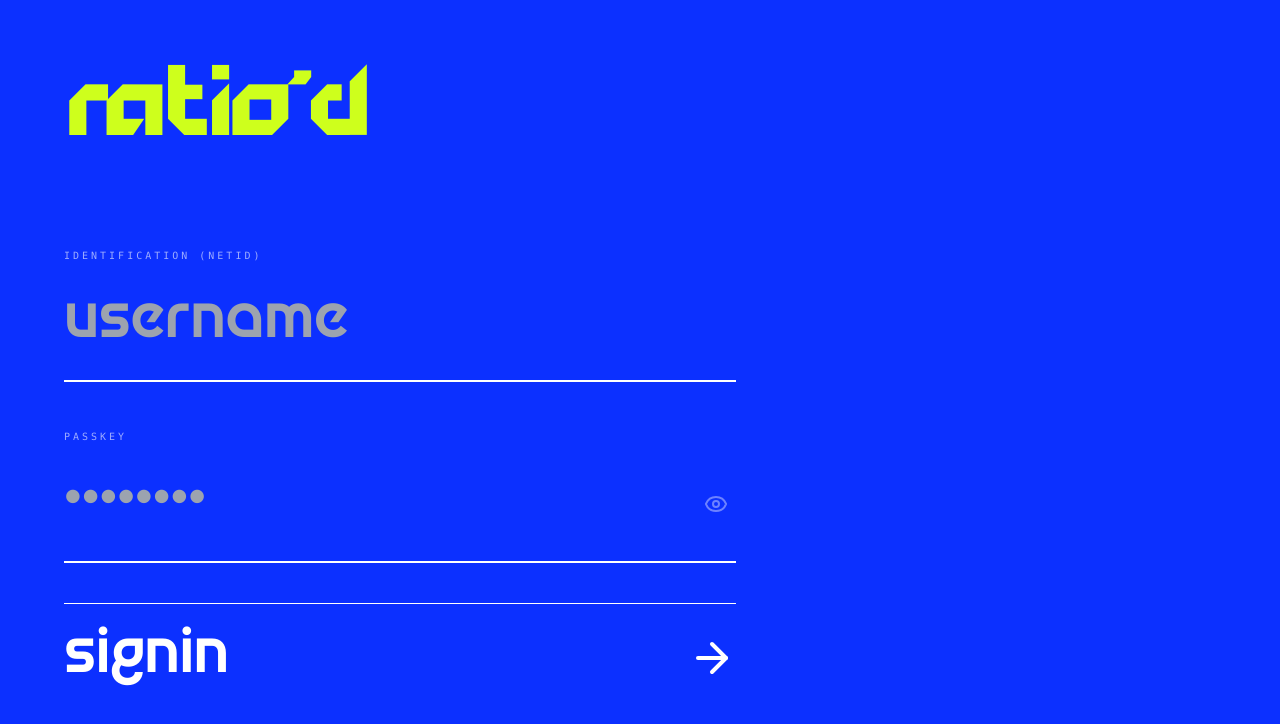
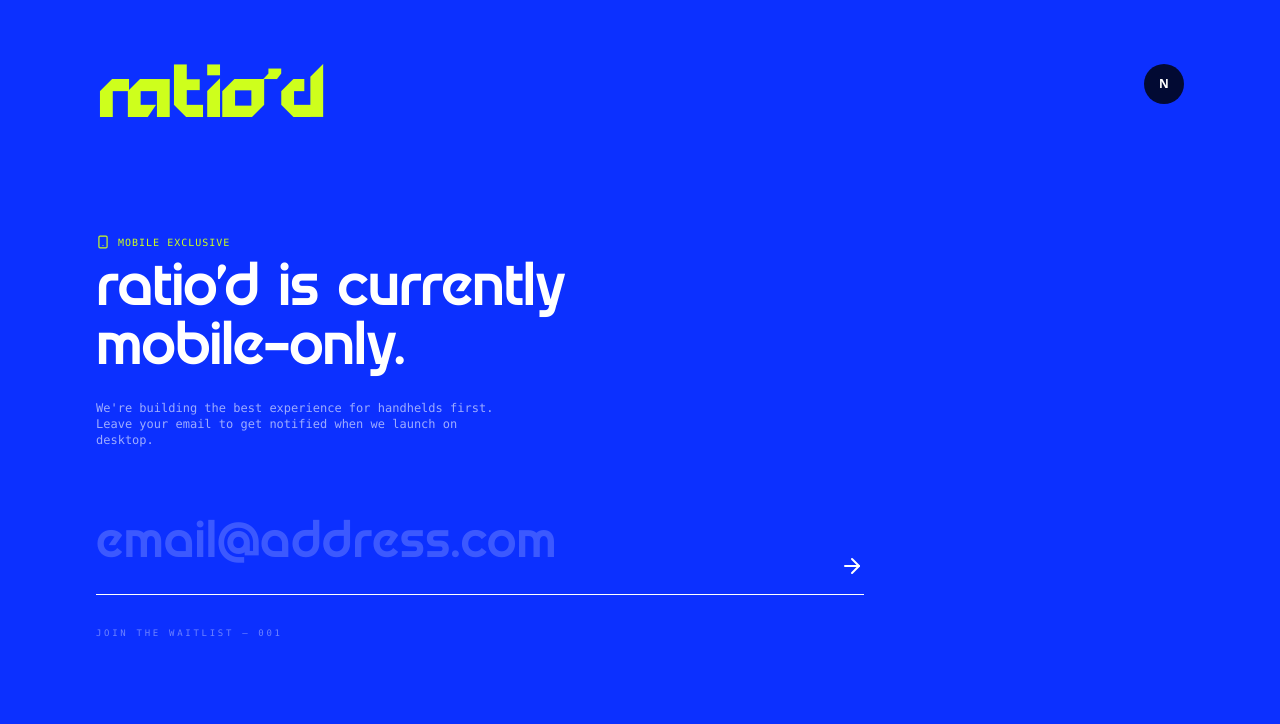
Before and after one commit to projectakshith/ratio-d, a Next.js app: page / in a window 1280 px wide. Shown: the top 724 px of the page. Built offline with nearby package versions, Linux system fonts and the light colour scheme; no server answers; a web font is replaced by a local one.

Commit message:
feat: onboarding page

```diff
--- a/src/app/layout.tsx
+++ b/src/app/layout.tsx
@@ -15,7 +15,7 @@ const geistMono = Geist_Mono({
 });
 
 export const metadata: Metadata = {
-  title: "Ratio'd-dev",
+  title: "Ratio'd",
   description: "cool looking and simple academia dashboard",
   manifest: "/manifest.json",
   themeColor: "#000000",
--- a/src/app/page.tsx
+++ b/src/app/page.tsx
@@ -2,6 +2,7 @@
 import React, { useState, useEffect } from "react";
 import LoginPage from "@/components/shared/LoginPage";
 import AcademiaApp from "@/components/AcademiaApp";
+import OnboardingPage from "@/components/OnboardingPage";
 import { EncryptionUtils } from "@/utils/Encryption";
 
 export default function Home() {
@@ -10,7 +11,7 @@ export default function Home() {
   const [customDisplayName, setCustomDisplayName] = useState("");
   const [isUpdating, setIsUpdating] = useState(false);
 
-  const performLogin = async (username, password) => {
+  const performLogin = async (username: string, password: string) => {
     const savedCookies = EncryptionUtils.loadDecrypted("academia_cookies");
 
     const response = await fetch(`${process.env.NEXT_PUBLIC_API_URL}/login`, {
@@ -37,7 +38,7 @@ export default function Home() {
     return result;
   };
 
-  const refreshData = async (creds, existingData) => {
+  const refreshData = async (creds: any, existingData: any) => {
     setIsUpdating(true);
     try {
       const savedCookies = EncryptionUtils.loadDecrypted("academia_cookies");
@@ -79,8 +80,12 @@ export default function Home() {
   };
 
   useEffect(() => {
-    const checkSession = async () => {
+    const checkState = async () => {
       EncryptionUtils.cleanOldKeys();
+
+      const isStandalone =
+        window.matchMedia("(display-mode: standalone)").matches ||
+        (window.navigator as any).standalone;
 
       const cachedData = localStorage.getItem("ratio_data");
       const cachedCreds = EncryptionUtils.loadDecrypted("ratio_credentials");
@@ -91,17 +96,18 @@ export default function Home() {
       if (cachedData) {
         const parsedData = JSON.parse(cachedData);
         setUserData(parsedData);
-        setView("app");
 
-        if (cachedCreds) {
+        setView(isStandalone ? "app" : "onboarding");
+
+        if (cachedCreds && isStandalone) {
           refreshData(cachedCreds, parsedData);
         }
       } else {
-        setView("login");
+        setView(isStandalone ? "login" : "onboarding");
       }
     };
 
-    checkSession();
+    checkState();
   }, []);
 
   const handleUpdateName = (newName: string) => {
@@ -117,19 +123,37 @@ export default function Home() {
     setView("login");
   };
 
+  const handleDevBypass = () => {
+    console.log("Dev bypass triggered: skipping PWA checks.");
+    setView(userData ? "app" : "login");
+  };
+
   if (view === "loading")
     return <div className="h-screen w-full bg-[#050505]" />;
 
   return (
-    <main className="bg-[#050505] min-h-screen">
-      {view === "login" ? (
+    <main className="bg-[#050505] min-h-screen relative">
+      {view === "onboarding" && (
+        <button
+          onClick={handleDevBypass}
+          className="absolute top-0 right-0 w-16 h-16 z-[9999] opacity-0 cursor-default"
+          aria-label="Developer Bypass"
+        />
+      )}
+
+      {view === "onboarding" && <OnboardingPage />}
+
+      {view === "login" && (
         <LoginPage
           onLogin={(data) => {
             setUserData(data);
             setView("app");
+            localStorage.setItem("ratio_data", JSON.stringify(data));
           }}
         />
-      ) : (
+      )}
+
+      {view === "app" && (
         <AcademiaApp
           data={userData}
           onLogout={handleLogout}
--- /dev/null
+++ b/src/components/OnboardingPage.tsx
@@ -0,0 +1,220 @@
+"use client";
+import React, { useState, useEffect } from "react";
+import { motion, AnimatePresence } from "framer-motion";
+import {
+  ArrowRight,
+  Download,
+  Share,
+  PlusSquare,
+  Smartphone,
+  CheckCircle2,
+} from "lucide-react";
+
+const OnboardingPage = () => {
+  const [isMobile, setIsMobile] = useState<boolean | null>(null);
+  const [isPWA, setIsPWA] = useState<boolean>(false);
+  const [os, setOs] = useState<"android" | "ios" | "other" | null>(null);
+  const [deferredPrompt, setDeferredPrompt] = useState<any>(null);
+
+  useEffect(() => {
+    const isStandalone =
+      window.matchMedia("(display-mode: standalone)").matches ||
+      (window.navigator as any).standalone ||
+      document.referrer.includes("android-app://");
+    setIsPWA(isStandalone);
+
+    const checkDevice = () => {
+      const ua = navigator.userAgent;
+      setIsMobile(window.innerWidth < 768);
+
+      if (/android/i.test(ua)) setOs("android");
+      else if (
+        /iPad|iPhone|iPod/.test(ua) ||
+        (navigator.platform === "MacIntel" && navigator.maxTouchPoints > 1)
+      )
+        setOs("ios");
+      else setOs("other");
+    };
+
+    window.addEventListener("beforeinstallprompt", (e) => {
+      e.preventDefault();
+      setDeferredPrompt(e);
+    });
+
+    checkDevice();
+    window.addEventListener("resize", checkDevice);
+    return () => window.removeEventListener("resize", checkDevice);
+  }, []);
+
+  const handleAndroidInstall = async () => {
+    if (!deferredPrompt) return;
+    deferredPrompt.prompt();
+    const { outcome } = await deferredPrompt.userChoice;
+    if (outcome === "accepted") setDeferredPrompt(null);
+  };
+
+  if (isMobile === null)
+    return <div className="h-screen w-full bg-[#0c30ff]" />;
+
+  if (isPWA) {
+    return (
+      <div className="h-screen w-full bg-[#0c30ff] flex flex-col justify-center items-center p-8">
+        <motion.div
+          initial={{ scale: 0.9, opacity: 0 }}
+          animate={{ scale: 1, opacity: 1 }}
+          className="text-center"
+        >
+          <h1
+            className="text-7xl text-[#ceff1c] lowercase mb-4"
+            style={{ fontFamily: "Urbanosta" }}
+          >
+            ratio'd
+          </h1>
+          <p className="text-white font-mono uppercase tracking-widest text-xs mb-8">
+            System Ready
+          </p>
+          <button className="flex items-center gap-4 border-2 border-[#ceff1c] px-8 py-4 text-[#ceff1c] hover:bg-[#ceff1c] hover:text-[#0c30ff] transition-all">
+            <span className="text-2xl font-bold">ENTER APP</span>
+            <ArrowRight />
+          </button>
+        </motion.div>
+      </div>
+    );
+  }
+
+  return (
+    <div className="h-screen w-full flex flex-col justify-between p-8 md:p-16 md:px-24 bg-[#0c30ff] overflow-hidden text-white relative">
+      <header className="flex justify-between items-start w-full">
+        <h1
+          className="text-5xl md:text-7xl lowercase tracking-tighter text-[#ceff1c]"
+          style={{ fontFamily: "Urbanosta" }}
+        >
+          ratio'd
+        </h1>
+
+        {!isMobile && (
+          <div className="w-10 h-10 bg-black/80 rounded-full flex items-center justify-center text-xs font-bold">
+            N
+          </div>
+        )}
+      </header>
+
+      <main className="w-full max-w-3xl mt-auto pb-12 md:pb-24">
+        <AnimatePresence mode="wait">
+          {!isMobile ? (
+            <motion.div
+              key="desktop"
+              initial={{ opacity: 0 }}
+              animate={{ opacity: 1 }}
+              className="flex flex-col gap-6"
+            >
+              <div className="flex flex-col gap-3">
+                <div className="flex items-center gap-2 text-[#ceff1c]">
+                  <Smartphone size={14} />
+                  <span className="font-mono text-[10px] uppercase tracking-widest">
+                    Mobile Exclusive
+                  </span>
+                </div>
+
+                <h2
+                  className="text-4xl md:text-[3.5rem] text-white tracking-tight leading-[1.05]"
+                  style={{ fontFamily: "Aonic" }}
+                >
+                  ratio'd is currently <br /> mobile-only.
+                </h2>
+
+                <p className="text-white/60 font-mono text-[11px] md:text-xs leading-relaxed max-w-md mt-2">
+                  We're building the best experience for handhelds first.
+                  <br />
+                  Leave your email to get notified when we launch on
+                  <br />
+                  desktop.
+                </p>
+              </div>
+
+              <div className="group relative border-b border-white mt-8 pb-2">
+                <input
+                  type="email"
+                  className="w-full bg-transparent py-2 text-3xl md:text-5xl text-white outline-none placeholder:text-white/20 transition-colors"
+                  placeholder="email@address.com"
+                  style={{ fontFamily: "Aonic" }}
+                />
+                <button className="absolute right-0 bottom-4 text-white hover:text-[#ceff1c] transition-colors">
+                  <ArrowRight size={24} />
+                </button>
+              </div>
+
+              <span className="text-[9px] font-mono uppercase tracking-[0.3em] text-white/40 mt-2 block">
+                Join the waitlist — 001
+              </span>
+            </motion.div>
+          ) : (
+            <motion.div
+              key="mobile"
+              initial={{ y: 20, opacity: 0 }}
+              animate={{ y: 0, opacity: 1 }}
+              className="space-y-10"
+            >
+              <div className="space-y-4">
+                <p className="font-mono text-[10px] uppercase tracking-[0.3em] text-[#ceff1c]">
+                  Status: Web Browser
+                </p>
+                <h2
+                  className="text-5xl lowercase leading-tight"
+                  style={{ fontFamily: "Aonic" }}
+                >
+                  Install ratio'd to <br /> unlock full access.
+                </h2>
+              </div>
+
+              {os === "android" ? (
+                <button
+                  onClick={handleAndroidInstall}
+                  className="w-full group flex items-center justify-between border-t border-white pt-8"
+                >
+                  <span
+                    className="text-5xl lowercase group-hover:text-[#ceff1c] transition-colors"
+                    style={{ fontFamily: "Aonic" }}
+                  >
+                    Install App
+                  </span>
+                  <Download
+                    size={48}
+                    className="group-hover:translate-y-2 transition-transform"
+                  />
+                </button>
+              ) : (
+                <div className="space-y-6 border-t border-white/20 pt-8">
+                  <div className="flex items-center gap-4 text-white/80">
+                    <div className="p-2 border border-white/20">
+                      <Share size={20} />
+                    </div>
+                    <p className="text-sm font-mono uppercase">
+                      1. Tap the 'Share' icon below
+                    </p>
+                  </div>
+                  <div className="flex items-center gap-4 text-white/80">
+                    <div className="p-2 border border-white/20">
+                      <PlusSquare size={20} />
+                    </div>
+                    <p className="text-sm font-mono uppercase">
+                      2. Select 'Add to Home Screen'
+                    </p>
+                  </div>
+                  <div className="flex items-center gap-4 text-[#ceff1c]">
+                    <CheckCircle2 size={20} />
+                    <p className="text-sm font-mono uppercase">
+                      3. Launch from your Home Screen
+                    </p>
+                  </div>
+                </div>
+              )}
+            </motion.div>
+          )}
+        </AnimatePresence>
+      </main>
+    </div>
+  );
+};
+
+export default OnboardingPage;
```
